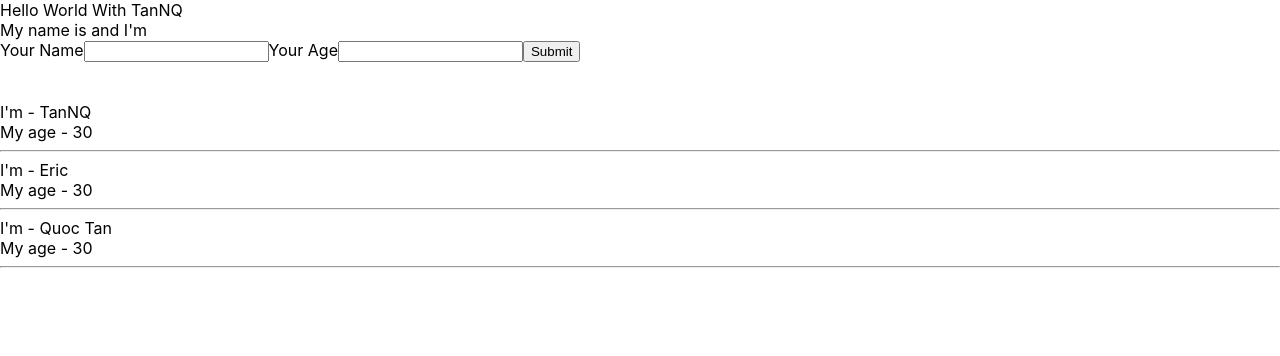
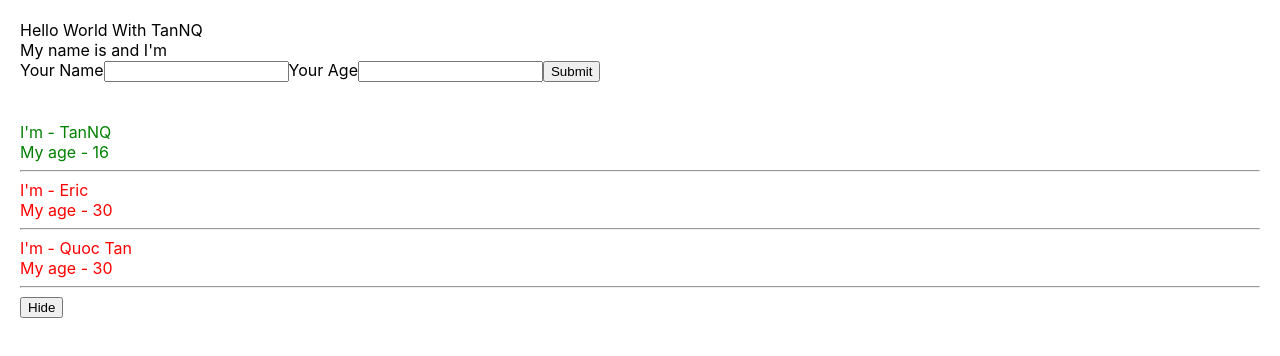
Before and after one commit to nqtan666/reactfinal, a React (Create React App) app: page / in a window 1280 px wide. Shown: the top 356 px of the page. Built offline with nearby package versions, Linux system fonts and the light colour scheme.

Commit message:
condition ouput

```diff
--- a/src/App.css
+++ b/src/App.css
@@ -1,4 +1,12 @@
+.red {
+  color: red;
+}
+.green{
+  color: green;
+}
+
 body {
+  padding: 20px;
   margin: 0;
   font-family: -apple-system, BlinkMacSystemFont, 'Segoe UI', 'Roboto', 'Oxygen',
     'Ubuntu', 'Cantarell', 'Fira Sans', 'Droid Sans', 'Helvetica Neue',
--- a/src/components/DisplayInfor.js
+++ b/src/components/DisplayInfor.js
@@ -1,20 +1,38 @@
 import React from "react";
 class DisplayInfo extends React.Component {
+  state = {
+    isShow: true,
+  };
+  handleShowHide = () => {
+    this.setState({
+      isShow: !this.state.isShow,
+    });
+  };
   render() {
     const { listUser } = this.props;
     return (
       <>
+        {this.state.isShow && (
+          <div>
             {listUser &&
               listUser.length &&
               listUser.map((item) => {
                 return (
-              <div key={item.id}>
+                  <div
+                    key={item.id}
+                    className={item.age > 18 ? "red" : "green"}
+                  >
                     <div> I'm - {item.name}</div>
                     <div> My age - {item.age}</div>
                     <hr />
                   </div>
                 );
               })}
+          </div>
+        )}
+        <button onClick={() => this.handleShowHide()}>
+          {this.state.isShow ? "Hide" : "Show"}
+        </button>
       </>
     );
   }
--- a/src/components/MyComponent.js
+++ b/src/components/MyComponent.js
@@ -7,7 +7,7 @@ import DisplayInfo from "./DisplayInfor";
 class MyComponent extends React.Component {
   state = {
     listUser: [
-      { id: 1, name: "TanNQ", age: 30 },
+      { id: 1, name: "TanNQ", age: 16 },
       { id: 2, name: "Eric", age: 30 },
       { id: 3, name: "Quoc Tan ", age: 30 },
     ],
--- a/src/index.js
+++ b/src/index.js
@@ -8,9 +8,9 @@ import store from './redux/store';
 const root = ReactDOM.createRoot(document.getElementById('root'));
 root.render(
   <Provider store={store}>
-    <React.StrictMode>
+    {/* <React.StrictMode> */}
       <App />
-    </React.StrictMode>
+    {/* </React.StrictMode> */}
   </Provider>
 );
 
```
Lines whose indentation alone changed are shown as unchanged.
